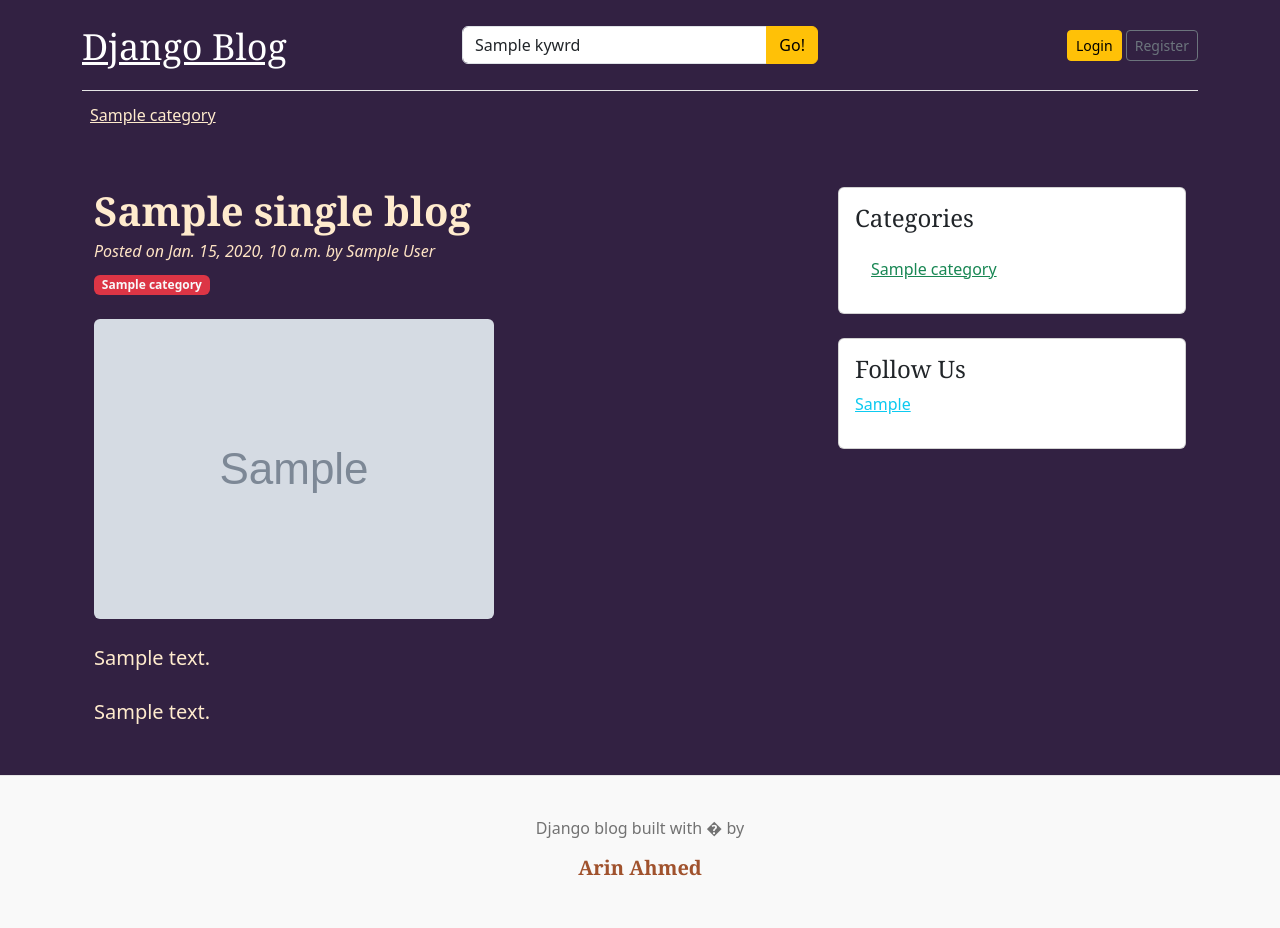
After one commit to arin2024b/Django-Blog, a Django app: template templates/blogs.html in a window 1280 px wide. The commit adds this page. Run offline with Django 5.2, Linux system fonts and the light colour scheme; the template is opened without the code that fills it: most values are stand-ins (such as "Sample title", 1, 10 or a date in 2020); grey boxes marked "Sample" are stand-in pictures; data that the repository does not hold is empty.

Commit message:
blogs and search features

```diff
--- a/Blog_main/settings.py
+++ b/Blog_main/settings.py
@@ -38,6 +38,7 @@ INSTALLED_APPS = [
     'django.contrib.messages',
     'django.contrib.staticfiles',
     'blogs',
+    # 'assignments',
 ]
 
 MIDDLEWARE = [
@@ -64,6 +65,7 @@ TEMPLATES = [
                 'django.contrib.auth.context_processors.auth',
                 'django.contrib.messages.context_processors.messages',
                 'blogs.context_processors.get_categories',
+                'blogs.context_processors.get_social_links',
             ],
         },
     },
--- a/Blog_main/urls.py
+++ b/Blog_main/urls.py
@@ -20,9 +20,13 @@ from . import views
 # nichar 2 ta import kra hoise media file ke urlpatterns er sthe concatinate krar jnno
 from django.conf.urls.static import static
 from django.conf import settings
+from blogs import views as AppViews # as dia kisu dile views er jaygay oita likha jabe
 
 urlpatterns = [
     path('admin/', admin.site.urls),
     path('',views.home,name='home'),
-    path('category/',include('blogs.urls'))
+    path('category/',include('blogs.urls')),
+    path('<slug:slug>/',AppViews.blogs,name='blogs'),
+    # Search endpoint
+    path('blogs/search/',AppViews.search,name='search'),
 ] +static(settings.MEDIA_URL,document_root=settings.MEDIA_ROOT)
--- a/blogs/admin.py
+++ b/blogs/admin.py
@@ -1,5 +1,5 @@
 from django.contrib import admin
-from .models import Category,Blog,About
+from .models import Category,Blog,About,SocialLink
 
 # nichar class ta autometically slug generate krar jnno create kra hoise
 class BlogAdmin(admin.ModelAdmin):
@@ -13,3 +13,4 @@ class BlogAdmin(admin.ModelAdmin):
 admin.site.register(Category)
 admin.site.register(Blog,BlogAdmin) # ekhne BlogAdmin class ta pass kre daoa hoise
 admin.site.register(About)
+admin.site.register(SocialLink)
--- a/blogs/context_processors.py
+++ b/blogs/context_processors.py
@@ -1,8 +1,13 @@
 # etake custom create krte hbe multiple html file er jnno
 # erpor settings.py a jay TEMPLATES er vitore context_processors er vitor app_name.context_processors.function_name dite hbe
 
-from .models import Category
+from .models import Category,SocialLink
+# from assignments.models import SocialLink
 
 def get_categories(rqst):
     categories = Category.objects.all()
     return dict(categories = categories) # ekhn autometically categories gula prottekta html page a dhuke jabe
+
+def get_social_links(rqst):
+    social_links = SocialLink.objects.all()
+    return dict(social_links=social_links)
--- a/blogs/models.py
+++ b/blogs/models.py
@@ -41,8 +41,17 @@ class Blog(models.Model):
         return self.title
 
 class About(models.Model):
-    about = models.TextField(max_length=200)
-    github_link = models.CharField(max_length=100,unique=True)
-    linkedin_link = models.CharField(max_length=100,unique=True)
+    about = models.TextField(max_length=300)
+    # github_link = models.URLField(max_length=100,unique=True)
+    # linkedin_link = models.URLField(max_length=100,unique=True)
     created_at = models.DateTimeField(auto_now_add=True)
     updated_at= models.DateTimeField(auto_now=True)
+
+class SocialLink(models.Model):
+    platform = models.CharField(max_length=25)
+    link = models.URLField(max_length=100)
+    created_at = models.DateTimeField(auto_now_add=True)
+    updated_at= models.DateTimeField(auto_now=True)
+
+    def __str__(self):
+        return self.platform
--- a/templates/base.html
+++ b/templates/base.html
@@ -90,8 +90,16 @@
     <!-- Header part -->
       <header class="blog-header py-3">
         <div class="row flex-nowrap justify-content-between align-items-center">
-          <div class="col-8 pt-1">
+          <div class="col-4 pt-1">
             <a class="blog-header-logo text-white" href="/">Django Blog</a>
+          </div>
+          <div class="col-4">
+            <form action="{% url 'search' %}" method="GET">
+              <div class="input-group">
+                <input class="form-control" type="text" name="keyword" value="{{kywrd}}" placeholder="Enter search term..." autocomplete="off" aria-label="Enter search term..." aria-describedby="button-search" />
+                <button type="submit" class="btn btn-warning" id="button-search" type="button">Go!</button>
+            </div>
+            </form>
           </div>
           <div class="col-4 d-flex justify-content-end align-items-center">
             <a class="btn btn-sm btn-warning" href="#">Login</a> &nbsp;
@@ -116,7 +124,7 @@
 
     <!-- Footer part -->
     <footer class="blog-footer">
-        <p>Django blog built with � by <a href="https://www.facebook.com/mohammadarin.ahmed" target="_blank">Arin Ahmed</a></p>
+        <p>Django blog built with � by <h5 style="color:sienna !important;"><b>Arin Ahmed</b></h5></p>
     </footer>
 </body>
 </html>
--- /dev/null
+++ b/templates/blogs.html
@@ -0,0 +1,63 @@
+{% extends 'base.html' %}
+
+{% block content %}
+
+<!-- Page content-->
+<div class="container mt-5">
+    <div class="row">
+        <div class="col-lg-8">
+            <!-- Post content-->
+            <article>
+                <!-- Post header-->
+                <header class="mb-4">
+                    <!-- Post title-->
+                    <h1 class="fw-bolder mb-1">{{single_blog.title}}</h1>
+                    <!-- Post meta content-->
+                    <div class="text-muted fst-italic mb-2" style="color: bisque !important;">Posted on {{single_blog.created_at}} by {{single_blog.author}}</div>
+                    <!-- Post category-->
+                    <a class="badge bg-danger text-decoration-none text-light" href="#!">{{single_blog.category}}</a>
+                </header>
+                <!-- Preview image figure-->
+                <figure class="mb-4"><img class="img-fluid rounded" src="{{single_blog.featured_image.url}}" alt="..." /></figure>
+                <!-- Post content-->
+                <section class="mb-5">
+                    <p class="fs-5 mb-4">{{single_blog.short_desc}}</p>
+                    <p class="fs-5 mb-4">{{single_blog.blog_body}}</p>
+                    </section>
+            </article>
+        </div>
+        <!-- Side widgets-->
+        <div class="col-lg-4">
+            <!-- Categories widget-->
+            <div class="card mb-4 p-3">
+                <h4 class="font-italic">Categories</h4>
+                <div class="card-body">
+                    <div class="row">
+                        <div class="col-sm-6">
+                            <ul class="list-unstyled mb-0">
+                                {% for cat in categories %}
+                                <li><a href="{% url 'posts_by_category' cat.id %}" class="text-success">{{cat.category_name}}</a></li>
+                                {% endfor %}
+                            </ul>
+                        </div>
+
+                    </div>
+                </div>
+            </div>
+
+            <!-- Side widget-->
+            {% if social_links %}
+            <div class="card mb-4 p-3">
+                <h4 class="font-italic">Follow Us</h4>
+                <ol class="list-unstyled">
+                    {% for lnk in social_links%}
+                    <li><a href="{{lnk.link}}" target="_blank" class="text-info">{{lnk.platform}}</a></li>
+                    {% endfor %}
+                </ol>
+            </div>
+            {% endif %}
+        </div>
+    </div>
+</div>
+
+{% endblock %}
```
Also changed, not shown: blogs/views.py (+17 -0 lines), templates/home.html (+12 -8 lines), templates/posts_by_category.html (+1 -12 lines), templates/search.html (added, +26 -0 lines), blogs/migrations/0005_alter_about_about.py (added), blogs/migrations/0006_sociallink.py (added), blogs/migrations/0007_remove_about_github_link_remove_about_linkedin_link_and_more.py (added).
